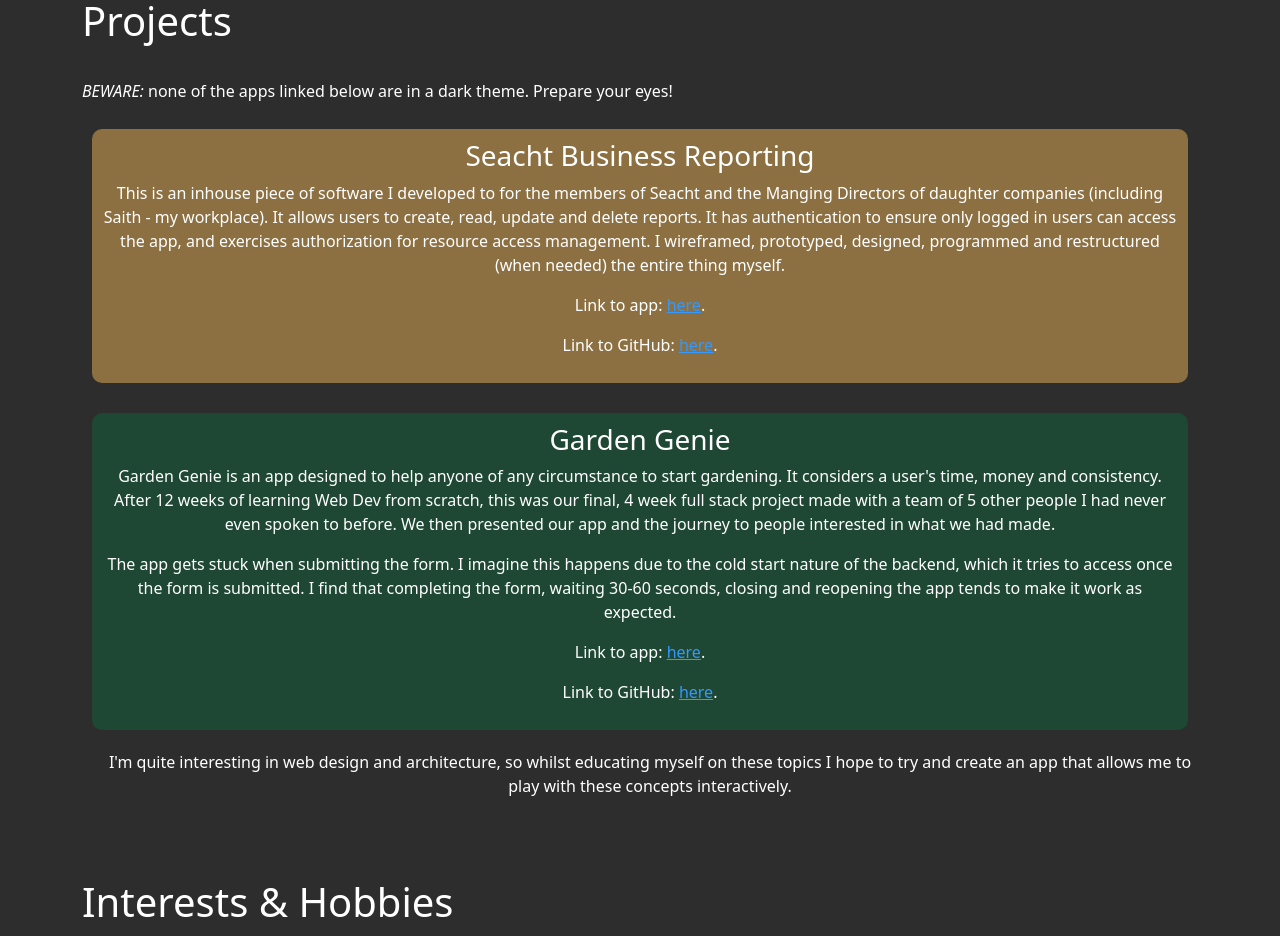
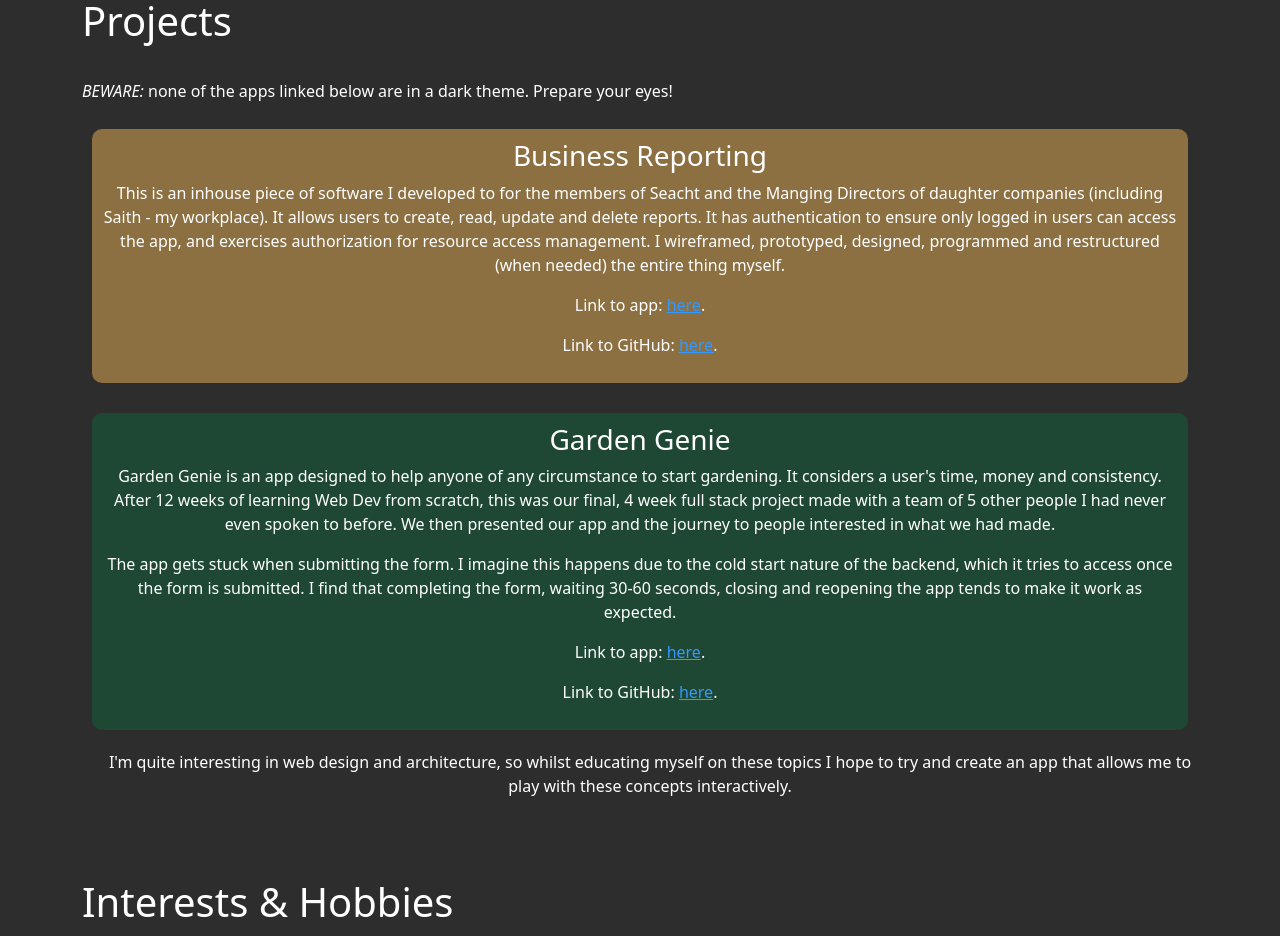
Before and after one commit to MateenSQ/Portfolio, a JavaScript app: page / in a window 1280 px wide. Shown: the part 980-1916 px from the top of the page. Built offline with nearby package versions, Linux system fonts and the light colour scheme; the HTML template or start-up script is replaced by a standard one.

Commit message:
seacht business reporting to just business reporting

```diff
--- a/src/App.js
+++ b/src/App.js
@@ -46,7 +46,7 @@
 
                         <div class="projects center">
                             <div class="box businessReporting">
-                                <h3>Seacht Business Reporting</h3>
+                                <h3>Business Reporting</h3>
                                 <p>
                                     This is an inhouse piece of software I developed to for the members of Seacht and the Manging Directors of daughter companies
                                     (including Saith - my workplace). It allows users to create, read, update and delete reports. It has authentication to ensure
```
